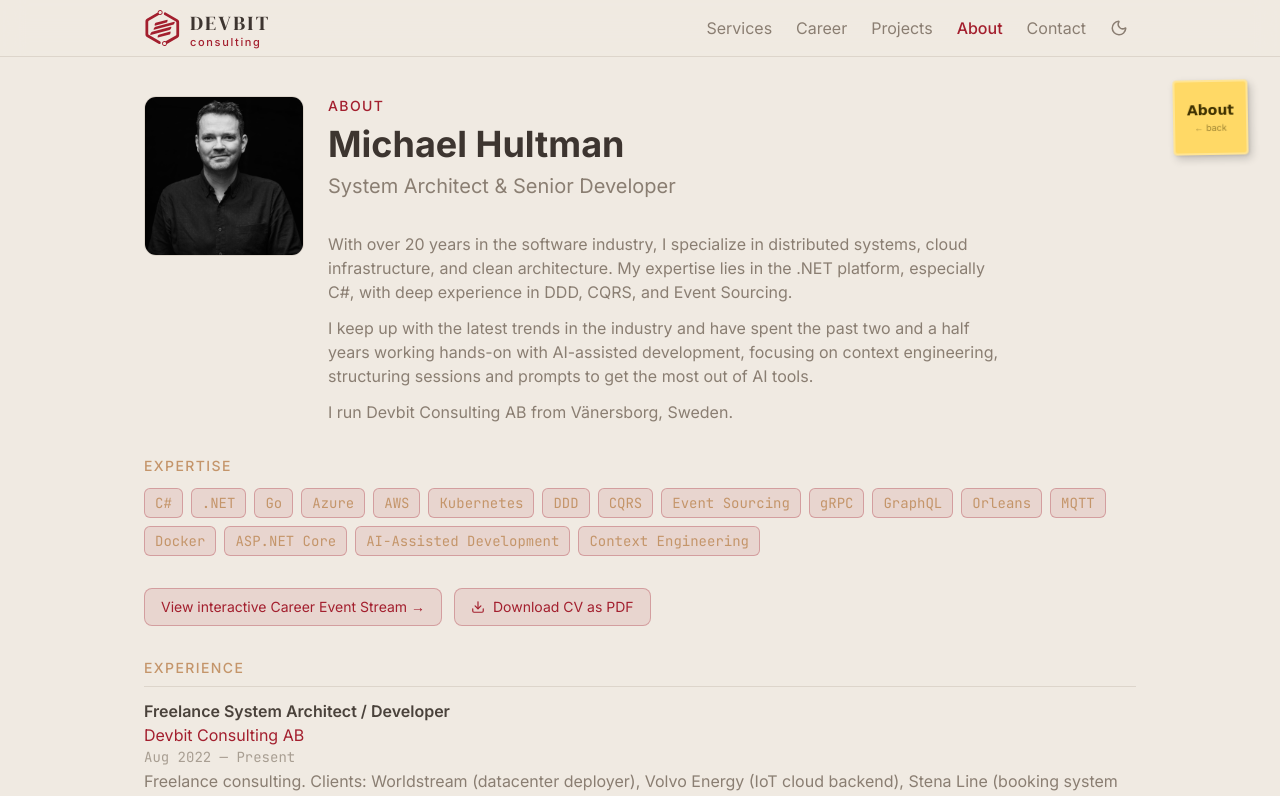
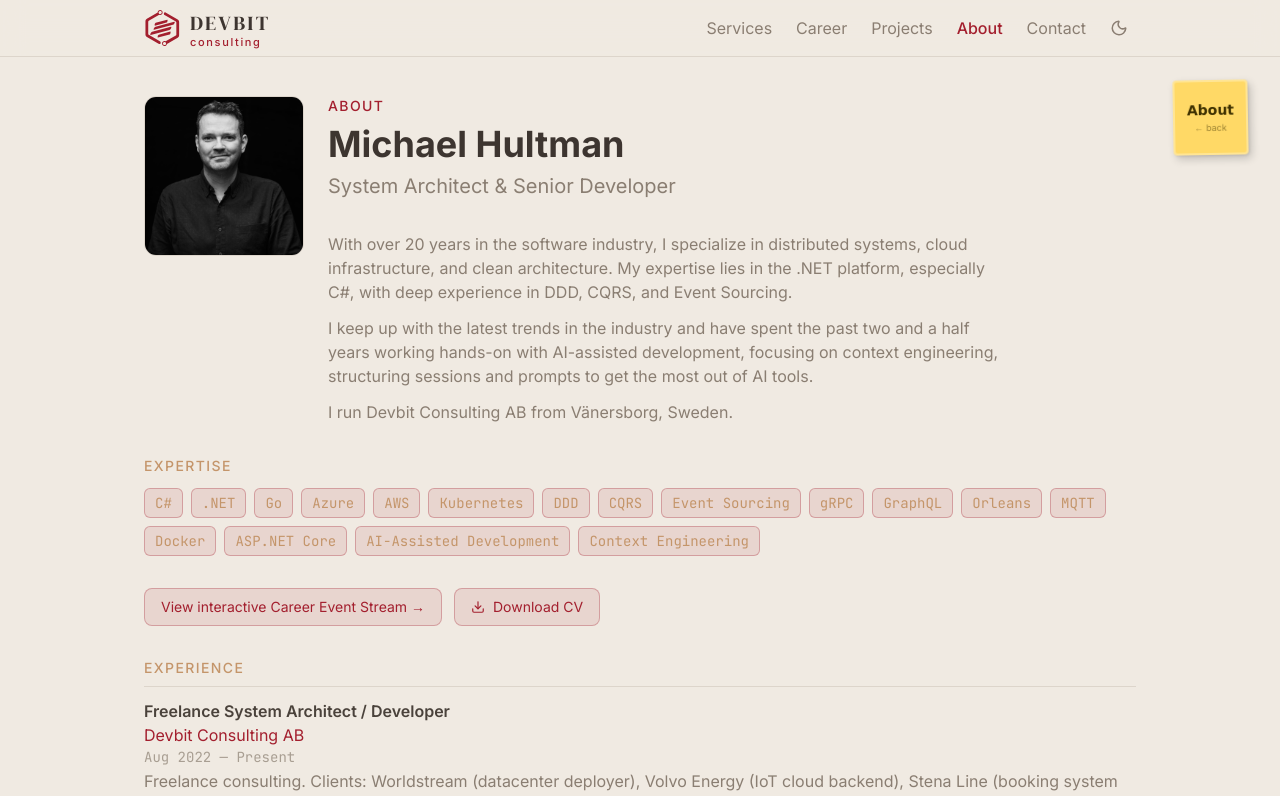
Before and after one commit to haderach75/devbit.se, a Next.js app: page /about in a window 1280 px wide. Shown: the top 796 px of the page. Built offline with nearby package versions, Linux system fonts and the light colour scheme.

Commit message:
feat: add variant prop to DownloadCvButton for broker CV

```diff
--- a/src/components/cv/download-cv-button.tsx
+++ b/src/components/cv/download-cv-button.tsx
@@ -3,8 +3,13 @@
 import { useState } from "react";
 import { Download, Loader2 } from "lucide-react";
 
-export function DownloadCvButton() {
+interface DownloadCvButtonProps {
+  variant?: "full" | "broker";
+}
+
+export function DownloadCvButton({ variant = "full" }: DownloadCvButtonProps) {
   const [loading, setLoading] = useState(false);
+  const isBroker = variant === "broker";
 
   async function handleDownload() {
     setLoading(true);
@@ -12,11 +17,15 @@ export function DownloadCvButton() {
       const { pdf } = await import("@react-pdf/renderer");
       const { CvDocument } = await import("./cv-document");
       const { cvData } = await import("@/data/cv-data");
-      const blob = await pdf(<CvDocument data={cvData} />).toBlob();
+      const blob = await pdf(
+        <CvDocument data={cvData} omitContact={isBroker} />
+      ).toBlob();
       const url = URL.createObjectURL(blob);
       const a = document.createElement("a");
       a.href = url;
-      a.download = "michael-hultman-cv.pdf";
+      a.download = isBroker
+        ? "michael-hultman-cv-broker.pdf"
+        : "michael-hultman-cv.pdf";
       a.click();
       URL.revokeObjectURL(url);
     } catch (err) {
@@ -26,6 +35,9 @@ export function DownloadCvButton() {
     }
   }
 
+  const label = isBroker ? "Download CV (Broker)" : "Download CV";
+  const loadingLabel = "Generating...";
+
   return (
     <button
       onClick={handleDownload}
@@ -33,7 +45,7 @@ export function DownloadCvButton() {
       className="mb-8 inline-flex items-center gap-2 rounded-lg border border-crimson/30 bg-crimson/10 px-3 py-1.5 md:px-4 md:py-2 text-xs md:text-sm text-crimson hover:bg-crimson/20 transition-colors disabled:opacity-50"
     >
       {loading ? <Loader2 size={14} className="animate-spin" /> : <Download size={14} />}
-      {loading ? "Generating..." : "Download CV as PDF"}
+      {loading ? loadingLabel : label}
     </button>
   );
 }
```
